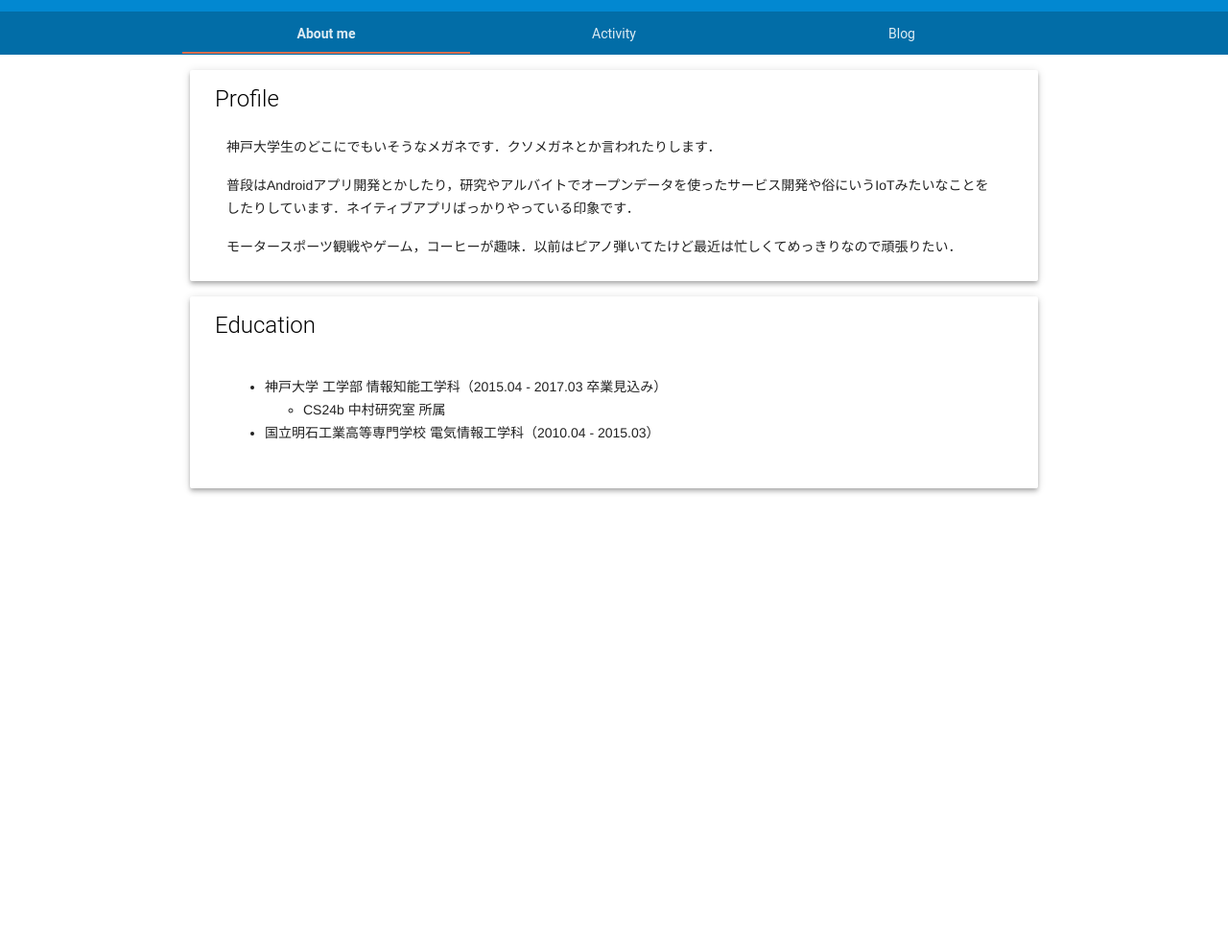
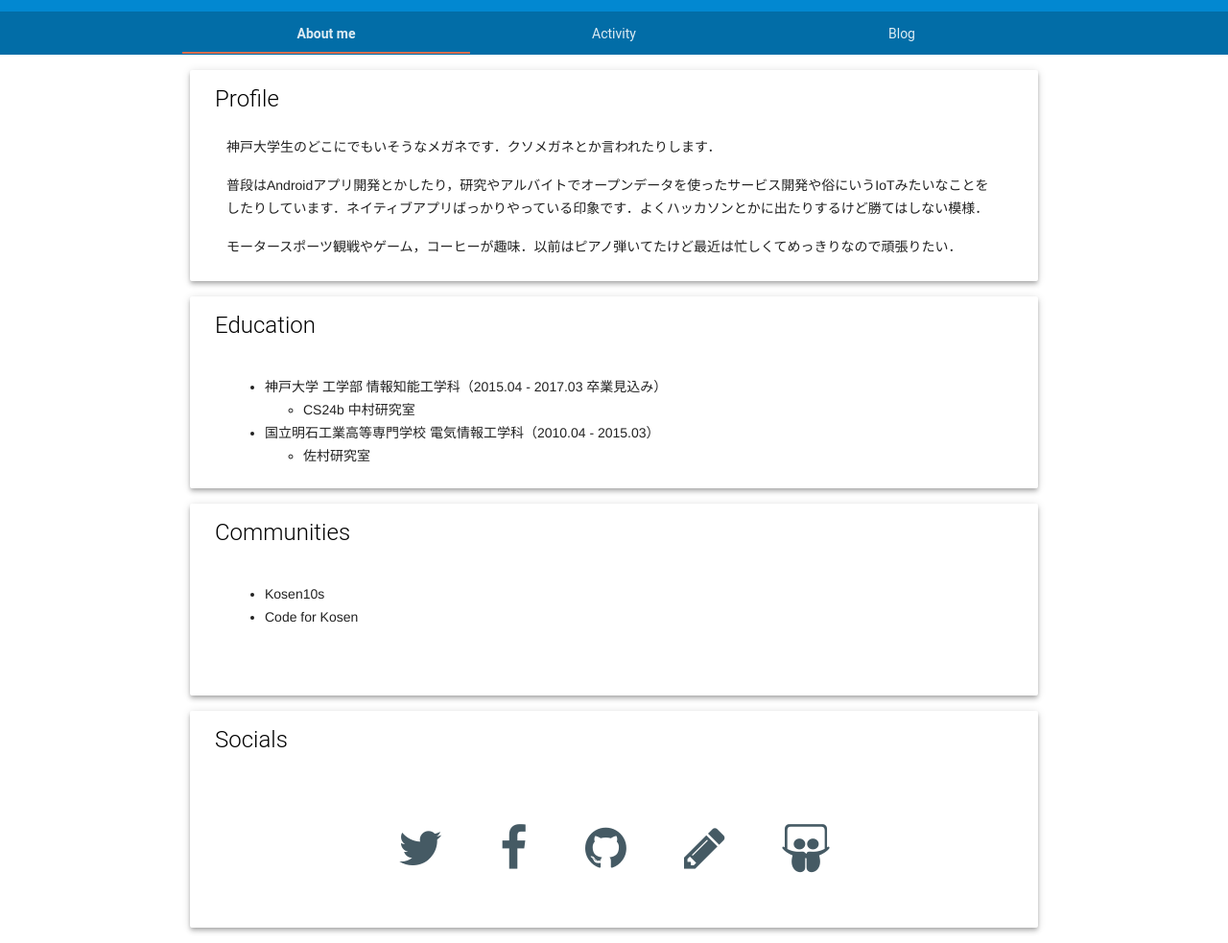
Before and after one commit to e10dokup/dokup-portfolio, a website: page index.html in a window 1280 px wide and 1171 px high. Shown: the part 188-1171 px from the top of the page at 96% size. Drawn offline with nearby package versions, Linux system fonts and the light colour scheme.

Commit message:
Create socials

```diff
--- a/index.html
+++ b/index.html
@@ -10,6 +10,7 @@
     <link rel="stylesheet" href="/node_modules/material-design-lite/material.min.css">
     <link rel="stylesheet" href="https://fonts.googleapis.com/icon?family=Material+Icons">
     <link rel="stylesheet" href="/public/css/style.css">
+    <link rel="stylesheet" href="https://maxcdn.bootstrapcdn.com/font-awesome/4.5.0/css/font-awesome.min.css">
 </head>
 
 <body>
@@ -48,7 +49,7 @@
                             神戸大学生のどこにでもいそうなメガネです．クソメガネとか言われたりします．
                         </p>
                         <p>
-                            普段はAndroidアプリ開発とかしたり，研究やアルバイトでオープンデータを使ったサービス開発や俗にいうIoTみたいなことをしたりしています．ネイティブアプリばっかりやっている印象です．
+                            普段はAndroidアプリ開発とかしたり，研究やアルバイトでオープンデータを使ったサービス開発や俗にいうIoTみたいなことをしたりしています．ネイティブアプリばっかりやっている印象です．よくハッカソンとかに出たりするけど勝てはしない模様．
                         </p>
                         <p>
                             モータースポーツ観戦やゲーム，コーヒーが趣味．以前はピアノ弾いてたけど最近は忙しくてめっきりなので頑張りたい．
@@ -63,10 +64,39 @@
                         <ul>
                             <li>神戸大学 工学部 情報知能工学科（2015.04 - 2017.03 卒業見込み）
                                 <ul>
-                                    <li>CS24b 中村研究室 所属</li>
+                                    <li>CS24b 中村研究室</li>
                                 </ul>
                             </li>
-                            <li>国立明石工業高等専門学校 電気情報工学科（2010.04 - 2015.03）</li>
+                            <li>国立明石工業高等専門学校 電気情報工学科（2010.04 - 2015.03）
+                              <ul>
+                                  <li>佐村研究室</li>
+                              </ul>
+                            </li>
+                        </ul>
+                    </div>
+                </div>
+                <div class="mdl-cell mdl-cell--12-col mdl-card mdl-shadow--4dp">
+                    <div class="mdl-card__title">
+                        <h2 class="mdl-card__title-text">Communities</h2>
+                    </div>
+                    <div class="mdl-grid portfolio-copy">
+                        <ul>
+                            <li>Kosen10s</li>
+                            <li>Code for Kosen</li>
+                        </ul>
+                    </div>
+                </div>
+                <div class="mdl-cell mdl-cell--12-col mdl-card mdl-shadow--4dp">
+                    <div class="mdl-card__title">
+                        <h2 class="mdl-card__title-text">Socials</h2>
+                    </div>
+                    <div class="mdl-grid">
+                        <ul class="portfolio-icons">
+                            <li><a href="http://twitter.com/e10dokup" target="_blank"><i class="fa fa-twitter portfolio-icon"></i></a></li>
+                            <li><a href="http://facebook.com/e10dokup" target="_blank"><i class="fa fa-facebook portfolio-icon"></i></a></li>
+                            <li><a href="http://github.com/e10dokup" target="_blank"><i class="fa fa-github portfolio-icon"></i></a></li>
+                            <li><a href="http://e10dokup.hateblo.jp/" target="_blank"><i class="fa fa-pencil portfolio-icon"></i></a></li>
+                            <li><a href="http://www.slideshare.net/yoshihirowada5" target="_blank"><i class="fa fa-slideshare portfolio-icon"></i></a></li>
                         </ul>
                     </div>
                 </div>
--- a/src/scss/style.scss
+++ b/src/scss/style.scss
@@ -129,7 +129,62 @@ img.article-image {
   width: 100%;
 }
 
+.portfolio-icons {
+  font-size: 50px;
+  padding: 0;
+  display: flex;
+  flex-direction: row;
+  justify-content: center;
+  align-items: baseline;
+  list-style: none;
+
+  a {
+    color: #455A64;
+    padding: 30px;
+  }
+}
+
+.portfolio-icon {
+  animation: smallout ease-in-out 0.5s forwards;
+  &:hover {
+    animation: largeout ease-in-out 0.5s forwards;
+  }
+
+}
+
 .footer {
   background-color: #546E7A;
   background-size: cover;
 }
+
+@keyframes largeout {
+  10% {
+    transform: scale(1.0)
+  }
+
+  85% {
+    transform: scale(1.3)
+  }
+
+  100% {
+    transform: scale(1.2)
+  }
+}
+
+@keyframes smallout {
+  0% {
+    transform: scale(1.2)
+  }
+
+  10% {
+    transform: scale(1.2)
+  }
+
+  85% {
+    transform: scale(0.9)
+  }
+
+  100% {
+    transform: scale(1.0)
+  }
+}
```
Also changed, not shown: public/css/style.css.
